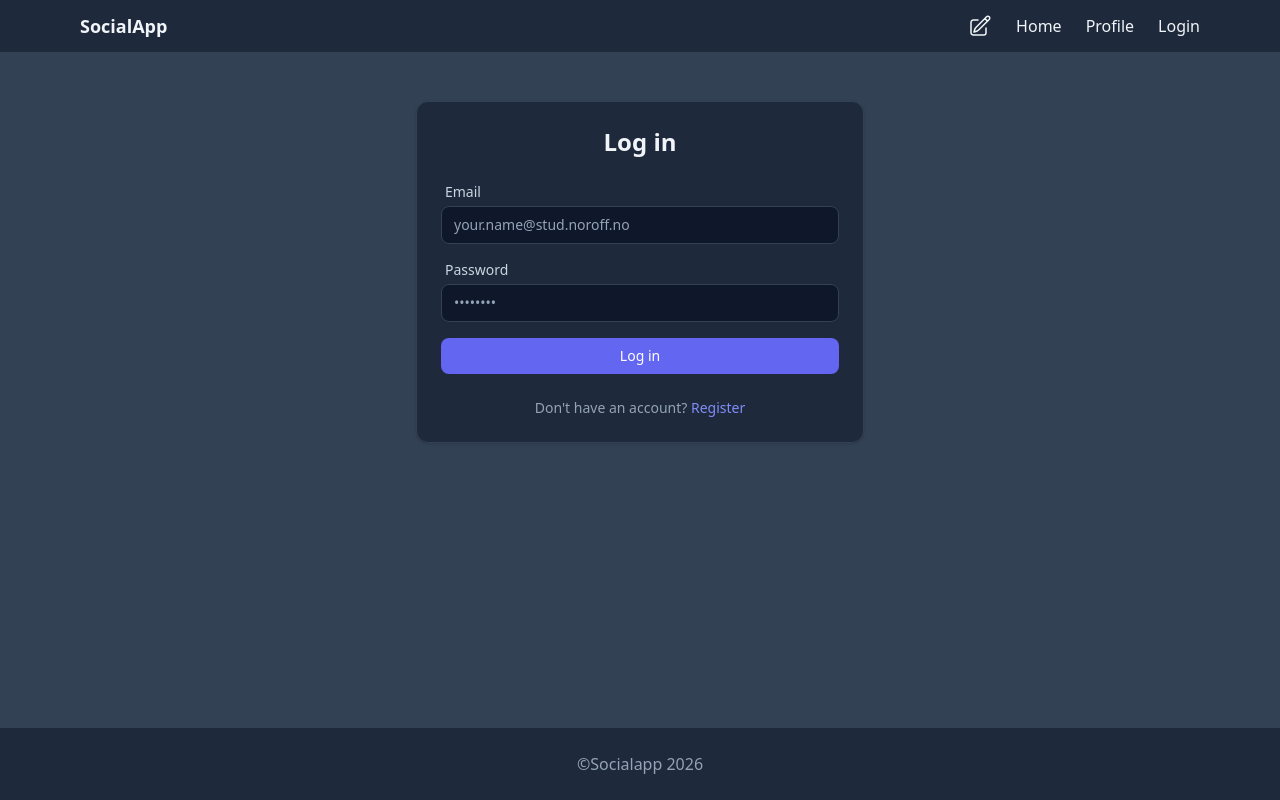
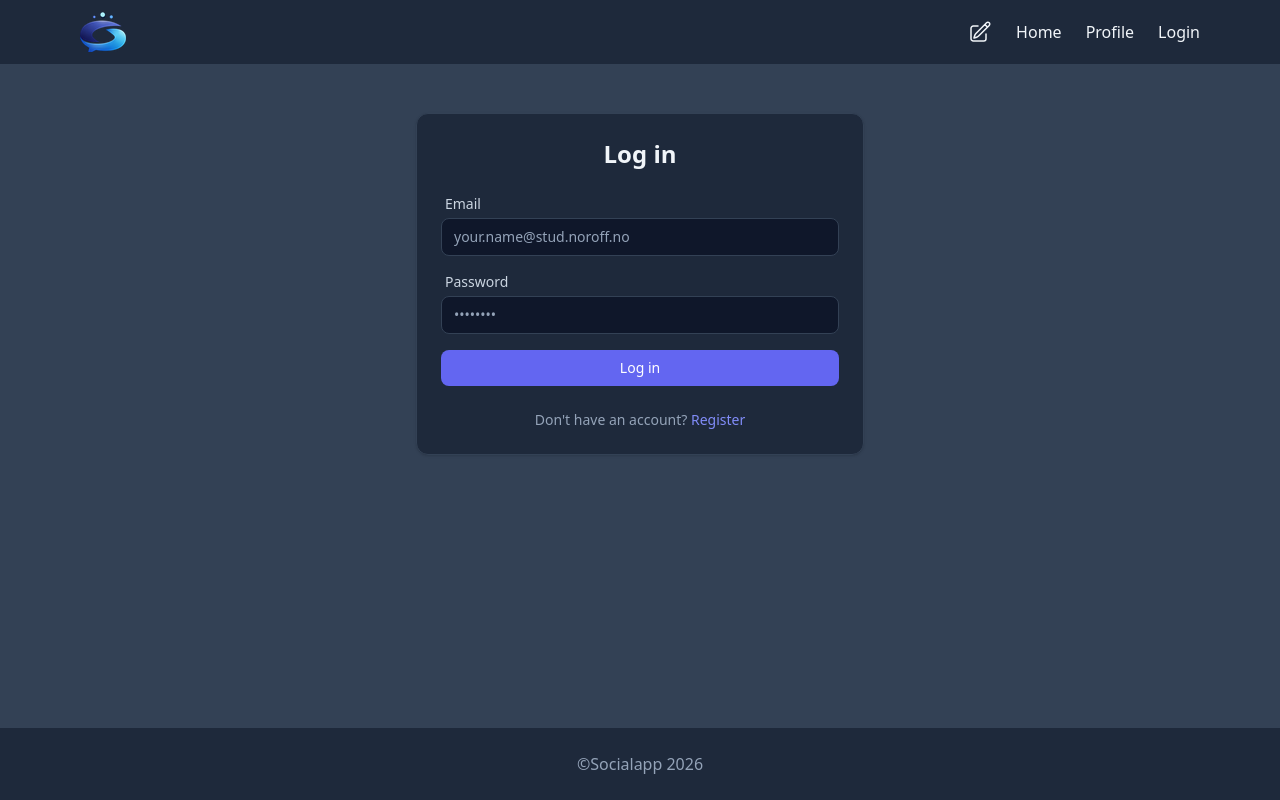
Before and after one commit to AlexanderLislelid/social-media-app, a website built with Vite: page index.html in a window 1280 px wide. Built offline with nearby package versions, Linux system fonts and the light colour scheme.

Commit message:
replace text logo with image logo in navbar

```diff
--- a/index.html
+++ b/index.html
@@ -11,7 +11,12 @@
       <div
         class="max-w-6xl mx-auto px-4 py-3 flex items-center justify-between"
       >
-        <a href="#/"><span class="text-lg font-semibold"> SocialApp </span></a>
+        <a href="#/"
+          ><span class="text-lg font-semibold">
+            <img
+              src="./src/assets/socialapp_logo_icon_navbar_clean.png"
+            /> </span
+        ></a>
         <ul class="flex gap-6">
           <li>
             <a href="#/create"
```
Also changed, not shown: src/assets/socialapp_logo_icon_navbar_clean.png (added).
